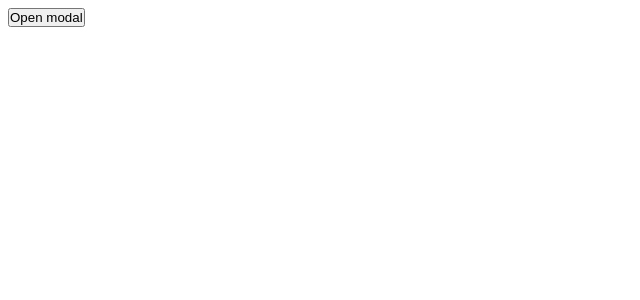
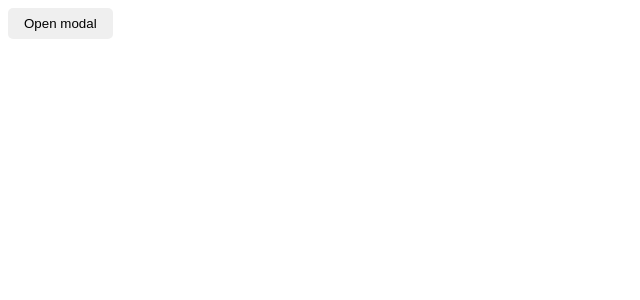
Before and after one commit to floriansimunek/react-modal, a React (Vite) app: page / in a window 1280 px wide. Shown: the top 300 px of the page, without its empty margins (0-640 px from the left). Built offline with nearby package versions, Linux system fonts and the light colour scheme.

Commit message:
💄 Add Button styles

```diff
--- /dev/null
+++ b/src/components/Button/index.scss
@@ -0,0 +1,16 @@
+.modal {
+  .modal--button {
+    border-radius: 5px;
+    border: none;
+    padding: 0.5rem 1rem;
+
+    &:hover {
+      cursor: pointer;
+    }
+
+    &:active {
+      background-color: var(--rm-primary-color);
+      color: white;
+    }
+  }
+}
--- a/src/components/Button/index.tsx
+++ b/src/components/Button/index.tsx
@@ -1,11 +1,17 @@
 import { ButtonProps } from '@types';
+import './index.scss';
 
 const Button: React.FC<ButtonProps> = ({
   children = 'Open modal',
   onClick,
 }) => {
   return (
-    <button type="button" data-testid="modal--button" onClick={onClick}>
+    <button
+      type="button"
+      className="modal--button"
+      data-testid="modal--button"
+      onClick={onClick}
+    >
       {children}
     </button>
   );
```
